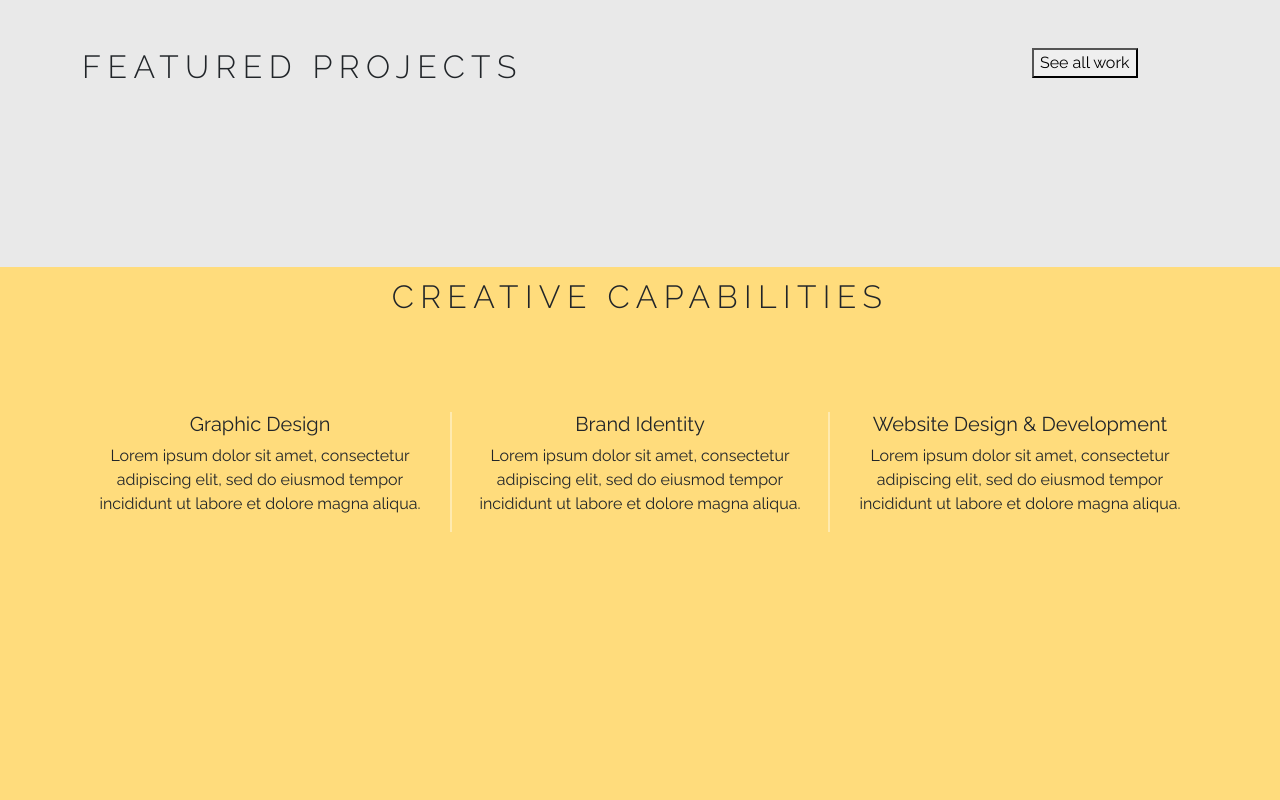
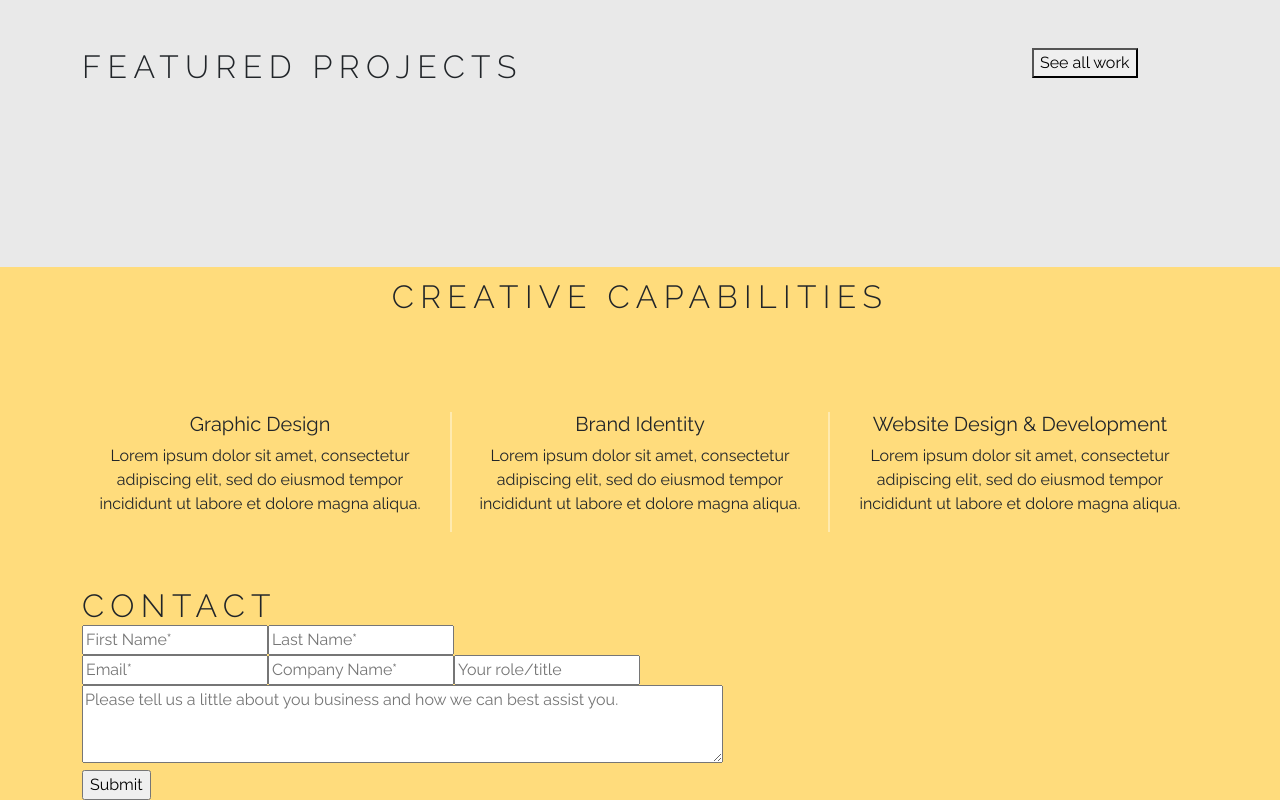
Before and after one commit to rscole87/mt_website_react_v2, a React (Create React App) app: page / in a window 1280 px wide. Shown: the part 1093-1893 px from the top of the page. Before the commit the page ends 1680 px from the top, so only its background shows below. Built offline with nearby package versions, Linux system fonts and the light colour scheme.

Commit message:
add contact section

```diff
--- /dev/null
+++ b/src/components/ContactComponent.js
@@ -0,0 +1,41 @@
+import React from "react";
+import { Row, Col, Container } from "reactstrap";
+
+const Contact = () => {
+  return (
+    <section id="contact-section">
+      <Container>
+        <Row>
+          <Col>
+            <h3 className="heading-medium">Contact</h3>
+          </Col>
+        </Row>
+
+        <Row>
+          <Col id="form-div">
+            <form id="contact-form" method="post">
+              <input type="hidden" name="form-name" value="static-contact-form" />
+              <Col sm="6">
+                <input name="f_name" type="text" placeholder="First Name*" />
+                <input name="l_name" type="text" placeholder="Last Name*" />
+              </Col>
+              <Col sm="6">
+                <input name="email" type="text" placeholder="Email*" />
+                <input name="company" type="text" placeholder="Company Name*" />
+                <input name="role" type="text" placeholder="Your role/title" />
+              </Col>
+              <Col sm="6">
+                <textarea name="message" cols="75" rows="3" placeholder="Please tell us a little about you business and how we can best assist you."></textarea>
+              </Col>
+              <div id="submit-bttn-div">
+                <input id="submit" type="submit" value="Submit" />
+              </div>
+            </form>
+          </Col>
+        </Row>
+      </Container>
+    </section>
+  );
+};
+
+export default Contact;
--- a/src/components/MainComponent.js
+++ b/src/components/MainComponent.js
@@ -3,6 +3,7 @@ import Header from "./HeaderComponent";
 import About from "./AboutComponent";
 import Featured from "./FeaturedComponent";
 import Capabilities from "./CapabilitiesComponent";
+import Contact from "./ContactComponent";
 
 const Main = () => {
   return (
@@ -11,6 +12,7 @@ const Main = () => {
       <About />
       <Featured />
       <Capabilities />
+      <Contact />
     </>
   );
 };
```
